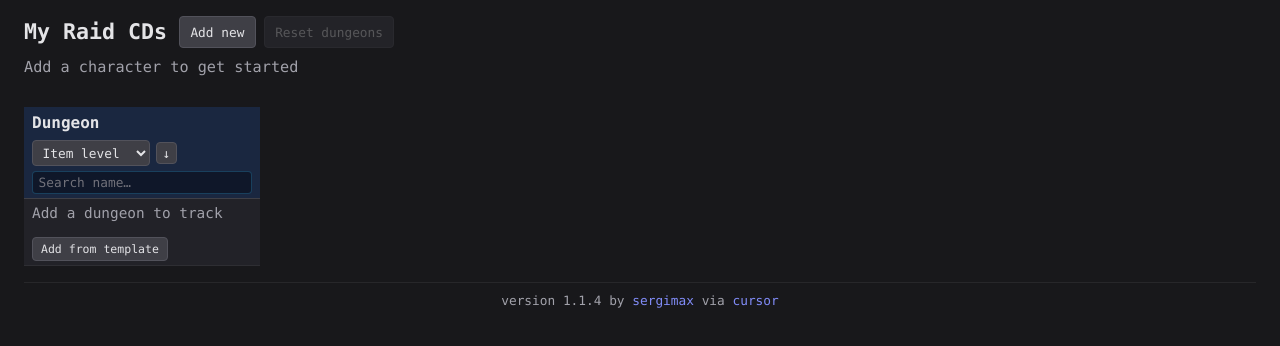
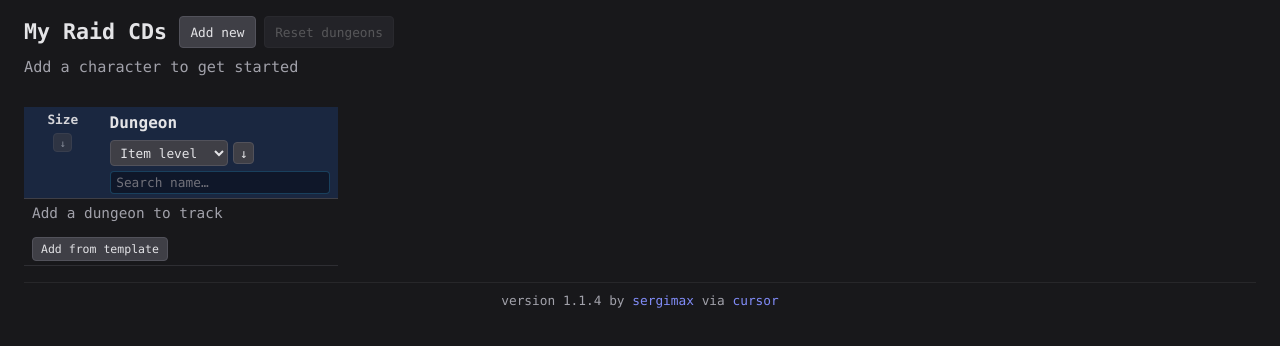
Before and after one commit to sergimax/my-raid-cds, a React (Vite) app: page / in a window 1280 px wide. Shown: the top 346 px of the page. Built offline with nearby package versions, Linux system fonts and the light colour scheme.

Commit message:
feat(dungeon-table): enhance dungeon table with size column and sorting functionality

```diff
--- a/src/components/dungeon-table/dungeon-cell.tsx
+++ b/src/components/dungeon-table/dungeon-cell.tsx
@@ -24,8 +24,10 @@ export function DungeonCell({
           className={`dungeon-mode dungeon-mode--${
             dungeon.mode === DungeonMode.HEROIC ? "heroic" : "normal"
           }`}
+          title={dungeon.mode}
+          aria-label={dungeon.mode}
         >
-          {dungeon.size}
+          {dungeon.mode === DungeonMode.HEROIC ? "H" : "N"}
         </span>
         <span
           className="dungeon-table-dungeon-count"
--- a/src/components/dungeon-table/dungeon-table-utils.ts
+++ b/src/components/dungeon-table/dungeon-table-utils.ts
@@ -78,9 +78,10 @@ export function dungeonCellTitle(
 ): string {
   const name = formatRaidNameRuWithEn(dungeon.name);
   const completionText = `${completionCount} completions`;
+  const sizeMode = `${dungeon.size}-player — ${dungeon.mode}`;
   return dungeon.itemLevel.length > 0
-    ? `${name} — ${completionText} — Item level: ${dungeon.itemLevel.join(", ")}`
-    : `${name} — ${completionText} — Item level not set`;
+    ? `${name} — ${sizeMode} — ${completionText} — Item level: ${dungeon.itemLevel.join(", ")}`
+    : `${name} — ${sizeMode} — ${completionText} — Item level not set`;
 }
 
 export function characterHasToggles(
--- a/src/components/dungeon-table/index.tsx
+++ b/src/components/dungeon-table/index.tsx
@@ -10,6 +10,8 @@ import {
   sortDungeons,
 } from "./dungeon-table-utils";
 import "./styles.css";
+
+type DungeonSortKeyNonSize = Exclude<DungeonSortKey, "size">;
 
 export function DungeonTable({
   dungeons,
@@ -45,6 +47,24 @@ export function DungeonTable({
   const handleToggleSortDir = useCallback(() => {
     setSortDir((d) => (d === "asc" ? "desc" : "asc"));
   }, []);
+
+  const handleSizeSortClick = useCallback(() => {
+    if (sortKey !== "size") {
+      setSortKey("size");
+      setSortDir("desc");
+    } else {
+      handleToggleSortDir();
+    }
+  }, [sortKey, handleToggleSortDir]);
+
+  const handleDungeonSortKeyChange = useCallback(
+    (event: ChangeEvent<HTMLSelectElement>) => {
+      const nextKey = event.target.value as DungeonSortKeyNonSize | "__size__";
+      if (nextKey === "__size__") return;
+      setSortKey(nextKey as DungeonSortKey);
+    },
+    []
+  );
 
   const markedCountsByCharacterId = useMemo(() => {
     const dungeonIdSet = new Set(dungeons.map((dungeon) => dungeon.id));
@@ -87,7 +107,7 @@ export function DungeonTable({
     [dungeons, nameSearch, sortKey, sortDir, completionCountsByDungeonId]
   );
 
-  const colSpan = 1 + characters.length;
+  const colSpan = 2 + characters.length;
   const hasDungeons = dungeons.length > 0;
   const hasVisibleRows = visibleDungeons.length > 0;
 
@@ -133,6 +153,32 @@ export function DungeonTable({
       <table className="dungeon-table" aria-label="Dungeon cooldown tracker">
       <thead>
         <tr>
+          <th scope="col" className="dungeon-table-size-col">
+            <div className="dungeon-table-size-header">
+              <span className="dungeon-table-size-header-label">Size</span>
+              <button
+                type="button"
+                className={`dungeon-table-sort-dir-btn dungeon-table-size-sort-dir-btn${
+                  sortKey === "size" ? " dungeon-table-size-sort-dir-btn--active" : ""
+                }`}
+                onClick={handleSizeSortClick}
+                aria-label={
+                  sortKey === "size"
+                    ? `Raid size: sort ${sortDir === "asc" ? "ascending" : "descending"}`
+                    : "Sort by raid size (10 / 25 / …)"
+                }
+                title={
+                  sortKey === "size"
+                    ? sortDir === "asc"
+                      ? "Ascending by size (click for descending)"
+                      : "Descending by size (click for ascending)"
+                    : "Sort by raid size"
+                }
+              >
+                {sortKey === "size" ? (sortDir === "asc" ? "↑" : "↓") : "↓"}
+              </button>
+            </div>
+          </th>
           <th scope="col" className="dungeon-table-sticky-col">
             <div className="dungeon-table-dungeon-header">
               <div className="dungeon-table-dungeon-header-row">
@@ -141,26 +187,32 @@ export function DungeonTable({
                   <select
                     id="dungeon-sort"
                     className="dungeon-table-sort-select"
-                    value={sortKey}
-                    onChange={(event) =>
-                      setSortKey(event.target.value as DungeonSortKey)
-                    }
+                    value={sortKey === "size" ? "__size__" : sortKey}
+                    onChange={handleDungeonSortKeyChange}
                     aria-label="Sort dungeons by"
                   >
+                    <option value="__size__" hidden>
+                      —
+                    </option>
                     <option value="name">Name</option>
-                    <option value="size">Size</option>
                     <option value="itemLevel">Item level</option>
                     <option value="completions">Completions</option>
                   </select>
+                  {sortKey !== "size" ? (
                     <button
                       type="button"
                       className="dungeon-table-sort-dir-btn"
                       onClick={handleToggleSortDir}
                       aria-label={`Sort ${sortDir === "asc" ? "ascending" : "descending"}`}
-                    title={sortDir === "asc" ? "Ascending (click for descending)" : "Descending (click for ascending)"}
+                      title={
+                        sortDir === "asc"
+                          ? "Ascending (click for descending)"
+                          : "Descending (click for ascending)"
+                      }
                     >
                       {sortDir === "asc" ? "↑" : "↓"}
                     </button>
+                  ) : null}
                 </div>
               </div>
               <input
@@ -223,6 +275,7 @@ export function DungeonTable({
         ) : (
           visibleDungeons.map((dungeon) => (
           <tr key={dungeon.id}>
+            <td className="dungeon-table-size-col">{dungeon.size}</td>
             <td className="dungeon-table-sticky-col">
               <DungeonCell
                 dungeon={dungeon}
--- a/src/components/dungeon-table/styles.css
+++ b/src/components/dungeon-table/styles.css
@@ -7,6 +7,7 @@
   width: max-content;
   border-collapse: collapse;
   table-layout: fixed;
+  --dungeon-table-size-col-width: 4.25rem;
 }
 
 .dungeon-table th,
@@ -21,19 +22,76 @@
   border-bottom-color: var(--zinc-700);
 }
 
-/* Character columns: zebra separate from dungeon column */
-.dungeon-table tbody tr td:not(.dungeon-table-sticky-col) {
+/* Character columns: zebra separate from dungeon block */
+.dungeon-table tbody tr td.dungeon-table-character-cell {
   background-color: var(--zinc-900);
 }
 
-.dungeon-table tbody tr:nth-child(odd) td:not(.dungeon-table-sticky-col) {
+.dungeon-table tbody tr:nth-child(odd) td.dungeon-table-character-cell {
   background-color: var(--row-stripe);
 }
 
-/* Sticky dungeon column — cool slate/teal tint vs neutral character cells */
+/* Sticky size column (raid size: 10 / 25 / …) */
+.dungeon-table-size-col {
+  position: sticky;
+  left: 0;
+  z-index: 1;
+  width: var(--dungeon-table-size-col-width);
+  min-width: var(--dungeon-table-size-col-width);
+  max-width: var(--dungeon-table-size-col-width);
+  text-align: center;
+  vertical-align: middle;
+  font-variant-numeric: tabular-nums;
+  font-weight: 600;
+  color: var(--zinc-200);
+  background: #141c2a;
+  box-shadow: 1px 0 0 rgba(56, 189, 248, 0.12);
+}
+
+.dungeon-table th.dungeon-table-size-col {
+  background: #1a2740;
+  z-index: 2;
+  font-size: 0.8em;
+  font-weight: 600;
+  color: var(--zinc-300);
+  vertical-align: top;
+  padding: 0.35rem 0.3rem;
+}
+
+.dungeon-table-size-header {
+  display: flex;
+  flex-direction: column;
+  align-items: center;
+  justify-content: flex-start;
+  gap: 0.35rem;
+  width: 100%;
+}
+
+.dungeon-table-size-header-label {
+  font-weight: 600;
+  line-height: 1.2;
+}
+
+.dungeon-table-size-sort-dir-btn:not(.dungeon-table-size-sort-dir-btn--active) {
+  opacity: 0.55;
+}
+
+.dungeon-table-size-sort-dir-btn--active {
+  opacity: 1;
+}
+
+.dungeon-table tbody tr:nth-child(odd) td.dungeon-table-size-col {
+  background-color: #182234;
+}
+
+.dungeon-table tbody tr:nth-child(even) td.dungeon-table-size-col {
+  background-color: #141c2a;
+}
+
+/* Sticky dungeon column — name, completions, actions */
 .dungeon-table-sticky-col {
   position: sticky;
-  left: 0;
+  left: var(--dungeon-table-size-col-width);
   z-index: 1;
   background: #141c2a;
   box-shadow: 1px 0 0 rgba(56, 189, 248, 0.12);
@@ -42,8 +100,8 @@
   max-width: 220px;
 }
 
-.dungeon-table th:not(.dungeon-table-sticky-col),
-.dungeon-table td:not(.dungeon-table-sticky-col) {
+.dungeon-table th:not(.dungeon-table-sticky-col):not(.dungeon-table-size-col),
+.dungeon-table td:not(.dungeon-table-sticky-col):not(.dungeon-table-size-col) {
   width: 180px;
 }
 
```
Also changed, not shown: 1 other file (tests, documents, lock files or other folders). Lines whose indentation alone changed are shown as unchanged.
